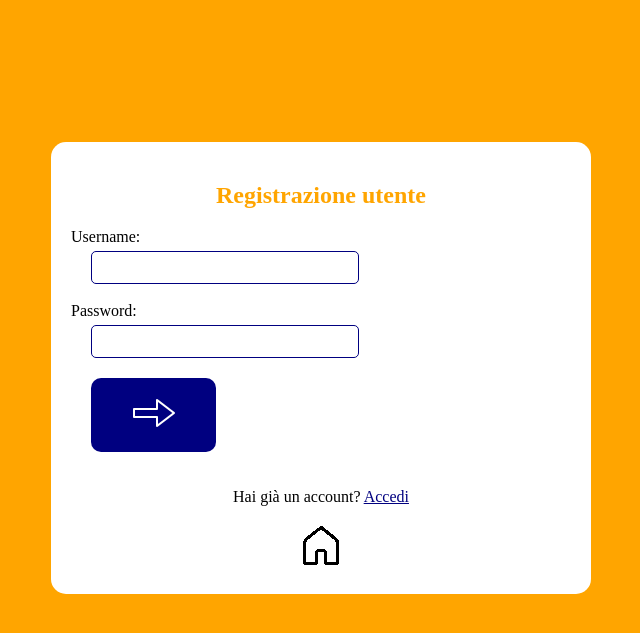
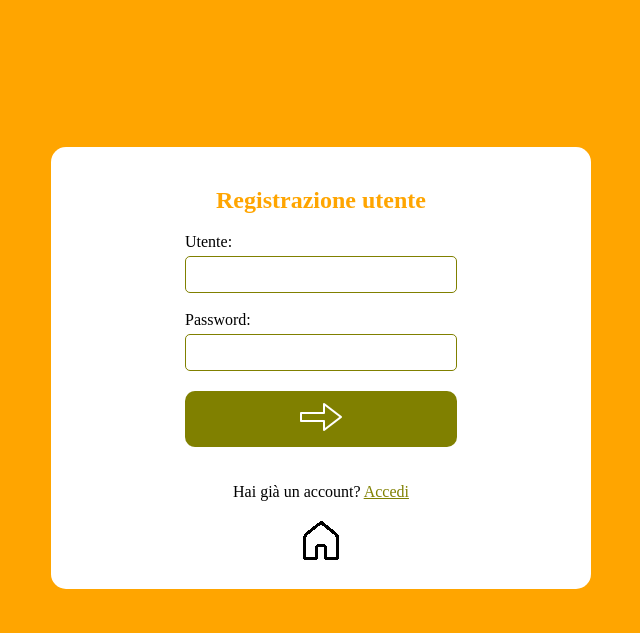
Before and after one commit to TeoAG/progetto, a PHP site: page /SignUp.html in a window 1280 px wide. Shown: the top 633 px of the page, without its empty margins (319-959 px from the left). Run offline with PHP 8.4, Linux system fonts and the light colour scheme; some web fonts are replaced.

Commit message:
Add files via upload

```diff
--- a/Login.html
+++ b/Login.html
@@ -1,5 +1,5 @@
 <!DOCTYPE html>
-
+<html>
     <head>
         <link rel="stylesheet" href="stylesAccess.css">
         <title>Accesso</title>
@@ -10,7 +10,7 @@
             <div class="account">
                 <form action="POST">
                     <h2>Accesso utente</h2>
-                Username: <input type="text" name="utente"><br>
+                    Utente: <input type="text" name="utente"><br>
                     Password: <input type="password" name="password">
                     <button type="submit" name="InvioCredenziali" accesskey="enter">
                         <img src="freccia.png">
@@ -23,3 +23,4 @@
             </div>
         </div>
     </body>
+</html>
--- a/SignUp.html
+++ b/SignUp.html
@@ -1,5 +1,5 @@
 <!DOCTYPE html>
-
+<html>
     <head>
         <link rel="stylesheet" href="stylesAccess.css">
         <title>Registrazione</title>
@@ -10,7 +10,7 @@
             <div class="account">
                 <form action="POST">
                     <h2>Registrazione utente</h2>
-                Username: <input type="text" name="utente"><br>
+                    Utente: <input type="text" name="utente"><br>
                     Password: <input type="password" name="password">
                     <button type="submit" name="InvioCredenziali" accesskey="enter">
                         <img src="freccia.png">
@@ -23,3 +23,4 @@
             </div>
         </div>
     </body>
+</html>
--- a/styles.css
+++ b/styles.css
@@ -51,7 +51,7 @@ body {
 }
 
 .navbar-list a:hover {
-  background-color: navy;
+  background-color: olive;
 }
 
 .contenitore {
@@ -83,7 +83,7 @@ body {
 }
 
 .hover-box:hover {
-  background-color: navy;
+  background-color: olive;
   color: white;
 }
 
@@ -92,5 +92,5 @@ body {
 }
 
 .titolo2 {
-  color: navy;
+  color: olive;
 }
--- a/stylesAccess.css
+++ b/stylesAccess.css
@@ -30,12 +30,11 @@ body {
 }
 
 .account input {
-    width: 50%;
-    padding: 8px;
+    width: 250px;
+    padding: 10px 10px;
     margin-top: 5px;
-    border: 1px solid navy;
+    border: 1px solid olive;
     border-radius: 5px;
-    margin-left: 20px;
     display: flex;
     justify-content: center;
 }
@@ -46,20 +45,23 @@ body {
 }
 
 .account a {
-    color: navy;
+    color: olive;
+}
+
+.account form {
+    display: grid;
+    justify-content: center;
 }
 
 .account button {
-    background-color: navy;
+    background-color: olive;
     color: white;
-    padding: 10px 20px;
     border: none;
     cursor: pointer;
     font-size: 16px;
+    margin-top: 20px;
     transition: background-color 0.3s;
     border-radius: 10px;
-    margin: 20px 0px 0px 20px;
-    width: 25%;
 }
 
 .account button:hover {
```
Also changed, not shown: HomePage.html (+5 -3 lines). Lines whose indentation alone changed are shown as unchanged.
